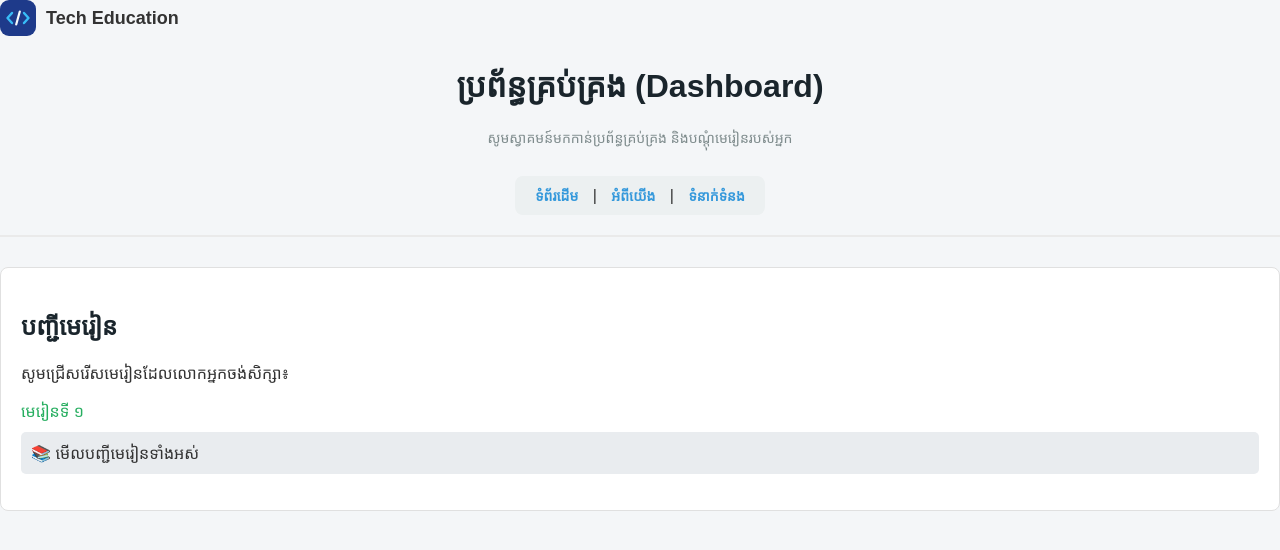
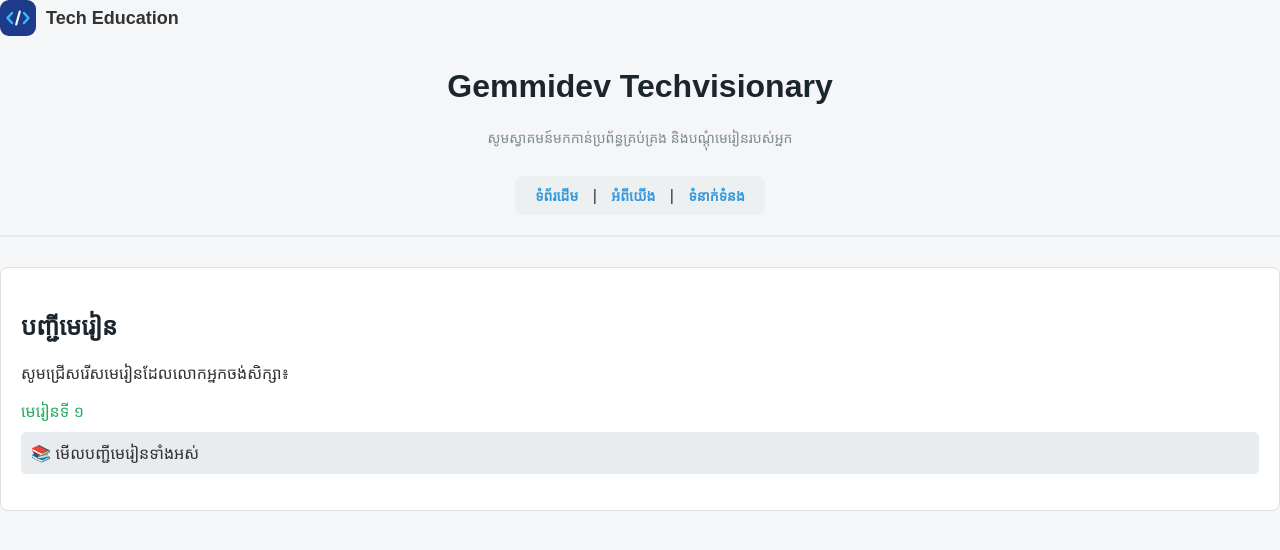
Before and after one commit to gemmidevtechvisionary-Gemstackbright/tech-education, a plain HTML site: page index.html in a window 1280 px wide. Drawn offline with Linux system fonts and the light colour scheme.

Commit message:
Update website

```diff
--- a/index.html
+++ b/index.html
@@ -3,10 +3,10 @@
 <head>
     <meta charset="UTF-8">
     <meta name="viewport" content="width=device-width, initial-scale=1.0">
-    <title>Tech Education — រៀនបច្ចេកវិទ្យា និងវេបសាយ | Gemmidevtech</title>
+    <title>Gemmidev Tech — រៀនបច្ចេកវិទ្យា និងវេបសាយ | Gemmidevtech</title>
     <meta name="description" content="Gemmidevtech Visionary — មេរៀន និងចំណេះដឹងផ្នែកបច្ចេកវិទ្យា និងការបង្កើតវេបសាយសម្រាប់អ្នកចាប់ផ្តើមរៀនដោយខ្លួនឯង។">
 </title>
-    <title>Tech Education — ប្រព័ន្ធគ្រប់គ្រង និងបណ្ណុំមេរៀនបច្ចេកវិទ្យា</title>
+    <title> Gemmidevtechvisionary — ប្រព័ន្ធគ្រប់គ្រង និងបណ្ណុំមេរៀនបច្ចេកវិទ្យា</title>
     <meta name="description" content="វេបសាយ Tech Education សម្រាប់រៀនមូលដ្ឋានបច្ចេកវិទ្យា HTML, CSS, JavaScript និងបញ្ជីមេរៀនជាភាសាខ្មែរ ដោយងាយស្រួលតាមដានលើ Dashboard។">
     <meta name="google-site-verification" content="rAZlvwqI3ob0dB03y0BkTrIgL5EVYOJzM6ryApcYM3c" />
 
@@ -26,7 +26,7 @@
 </div>
 
         <header>
-            <h1>ប្រព័ន្ធគ្រប់គ្រង (Dashboard)</h1>
+            <h1>Gemmidev Techvisionary</h1>
             <p>សូមស្វាគមន៍មកកាន់ប្រព័ន្ធគ្រប់គ្រង និងបណ្តុំមេរៀនរបស់អ្នក</p>
 
             <nav style="margin-top: 15px;">
```
